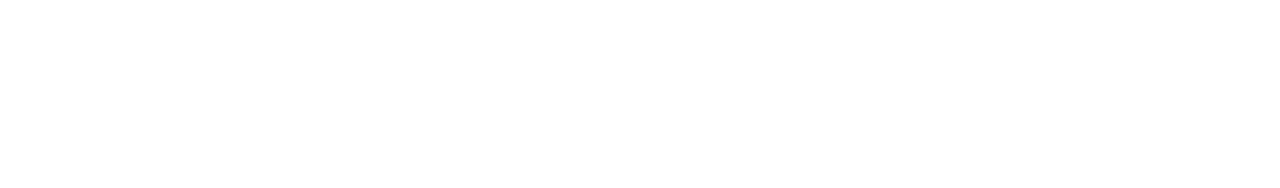
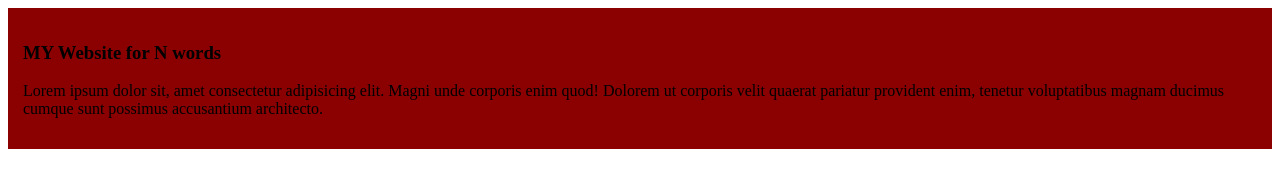
Before and after one commit to SageEcho/my-simple-website, a plain HTML site: page index.html in a window 1280 px wide. Drawn offline with Linux system fonts and the light colour scheme.

Commit message:
added the first blog

```diff
--- a/index.html
+++ b/index.html
@@ -4,8 +4,12 @@
     <meta charset="UTF-8">
     <meta name="viewport" content="width=device-width, initial-scale=1.0">
     <title>My Simple Website</title>
+    <link rel="stylesheet" href="style/blog.css">
 </head>
 <body>
-
+    <div>
+        <h3>MY Website for N words</h3>
+        <p>Lorem ipsum dolor sit, amet consectetur adipisicing elit. Magni unde corporis enim quod! Dolorem ut corporis velit quaerat pariatur provident enim, tenetur voluptatibus magnam ducimus cumque sunt possimus accusantium architecto.</p>
+    </div>
 </body>
 </html>
--- /dev/null
+++ b/style/blog.css
@@ -0,0 +1,4 @@
+div{
+    background-color: darkred;
+    padding: 15px;
+}
```
